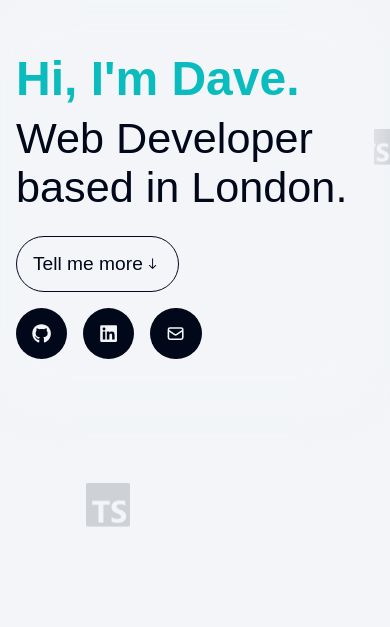
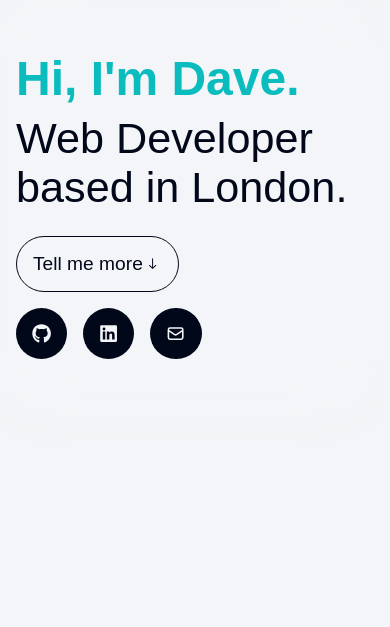
Before and after one commit to dave-forbes/personal-website-v2, a React (Vite) app: page / in a window 390 px wide. Shown: the part 217-844 px from the top of the page. Built offline with nearby package versions, Linux system fonts and the light colour scheme.

Commit message:
only render 'iconfall' if on a larger device
- not enough space on screen on smaller devices

```diff
--- a/src/App.tsx
+++ b/src/App.tsx
@@ -11,12 +11,11 @@ const MemoizedIconFall = memo(IconFall);
 export default function App() {
   return (
     <main id="main">
-      <MemoizedIconFall pos="0" />
+      {window.innerWidth > 700 && <MemoizedIconFall pos="0" />}
       <Hero />
       <About />
       <Tools />
       <Projects />
-      {/* <Contact /> */}
       <Footer />
     </main>
   );
```
